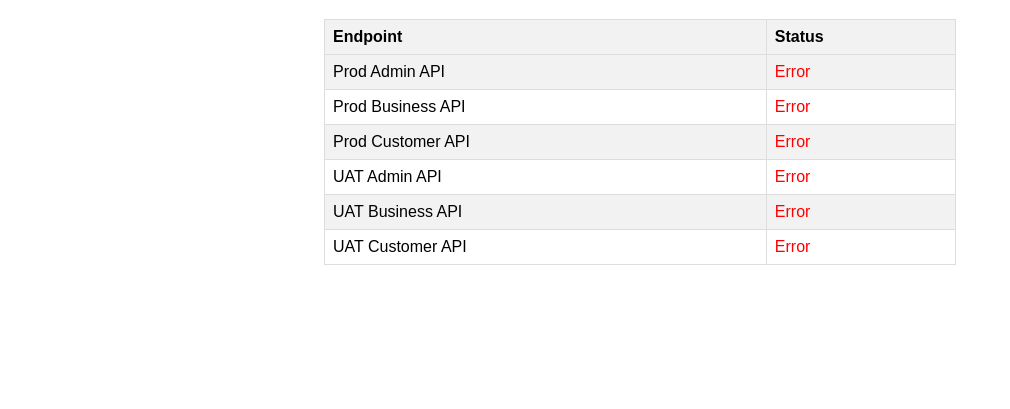
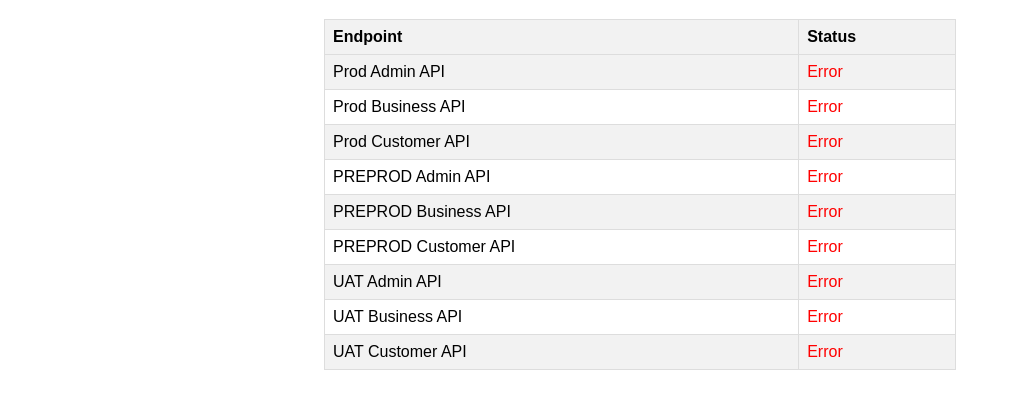
Before and after one commit to valid8me-engineering/simple-ec2-monitoring-web, a plain HTML site: page index.html in a window 1280 px wide. Shown: the part 61-470 px from the top of the page, without its empty margins (0-1010 px from the left). Drawn offline with Linux system fonts and the light colour scheme; no server answers.

Commit message:
update endpoints

```diff
--- a/index.html
+++ b/index.html
@@ -1,5 +1,6 @@
 <!DOCTYPE html>
 <html lang="en">
+
 <head>
     <meta charset="UTF-8" />
     <meta name="viewport" content="width=device-width, initial-scale=1.0" />
@@ -8,25 +9,30 @@
         body {
             font-family: Arial, sans-serif;
         }
+
         table {
             border-collapse: collapse;
             width: 50%;
             margin: 20px auto;
         }
+
         th,
         td {
             border: 1px solid #ddd;
             text-align: left;
             padding: 8px;
         }
+
         th {
             background-color: #f2f2f2;
         }
+
         tr:nth-child(even) {
             background-color: #f2f2f2;
         }
     </style>
 </head>
+
 <body>
     <h1>API Health Status</h1>
     <table>
@@ -41,6 +47,9 @@
             "https://corsproxy.io/?https://admin.valid8me.com/admin/monitor/health",
             "https://corsproxy.io/?https://login.valid8me.com/business/monitor/health",
             "https://corsproxy.io/?https://customer.valid8me.com/customer/monitor/health",
+            "https://corsproxy.io/?https://admin.preprod.valid8me.com/admin/monitor/health",
+            "https://corsproxy.io/?https://login.preprod.valid8me.com/business/monitor/health",
+            "https://corsproxy.io/?https://customer.preprod.valid8me.com/customer/monitor/health",
             "https://corsproxy.io/?https://admin.uat.valid8me.com/admin/monitor/health",
             "https://corsproxy.io/?https://login.uat.valid8me.com/business/monitor/health",
             "https://corsproxy.io/?https://customer.uat.valid8me.com/customer/monitor/health",
@@ -50,16 +59,20 @@
             "Prod Admin API",
             "Prod Business API",
             "Prod Customer API",
+            "PREPROD Admin API",
+            "PREPROD Business API",
+            "PREPROD Customer API",
             "UAT Admin API",
             "UAT Business API",
             "UAT Customer API",
         ];
 
         const table = document.querySelector("table");
-      endpoints.forEach((endpoint, index) => {
-        fetch(endpoint, { method: "GET" })
-          .then((response) => response.json())
-          .then((data) => {
+        async function fetchDataAndPopulateTable() {
+            for (const [index, endpoint] of endpoints.entries()) {
+                try {
+                    const response = await fetch(endpoint, { method: "GET" });
+                    const data = await response.json();
                     const status = data.status === "UP" ? "Healthy" : "Error";
                     const row = table.insertRow(-1);
                     const cell1 = row.insertCell(0);
@@ -67,16 +80,18 @@
                     cell1.textContent = labels[index];
                     cell2.textContent = status;
                     cell2.style.color = data.status === "UP" ? "green" : "red";
-          })
-          .catch((error) => {
+                } catch (error) {
                     const row = table.insertRow(-1);
                     const cell1 = row.insertCell(0);
                     const cell2 = row.insertCell(1);
                     cell1.textContent = labels[index];
                     cell2.textContent = "Error";
                     cell2.style.color = "red";
-          });
-      });
+                }
+            }
+        }
+        fetchDataAndPopulateTable()
     </script>
 </body>
+
 </html>
```
Lines whose indentation alone changed are shown as unchanged.
